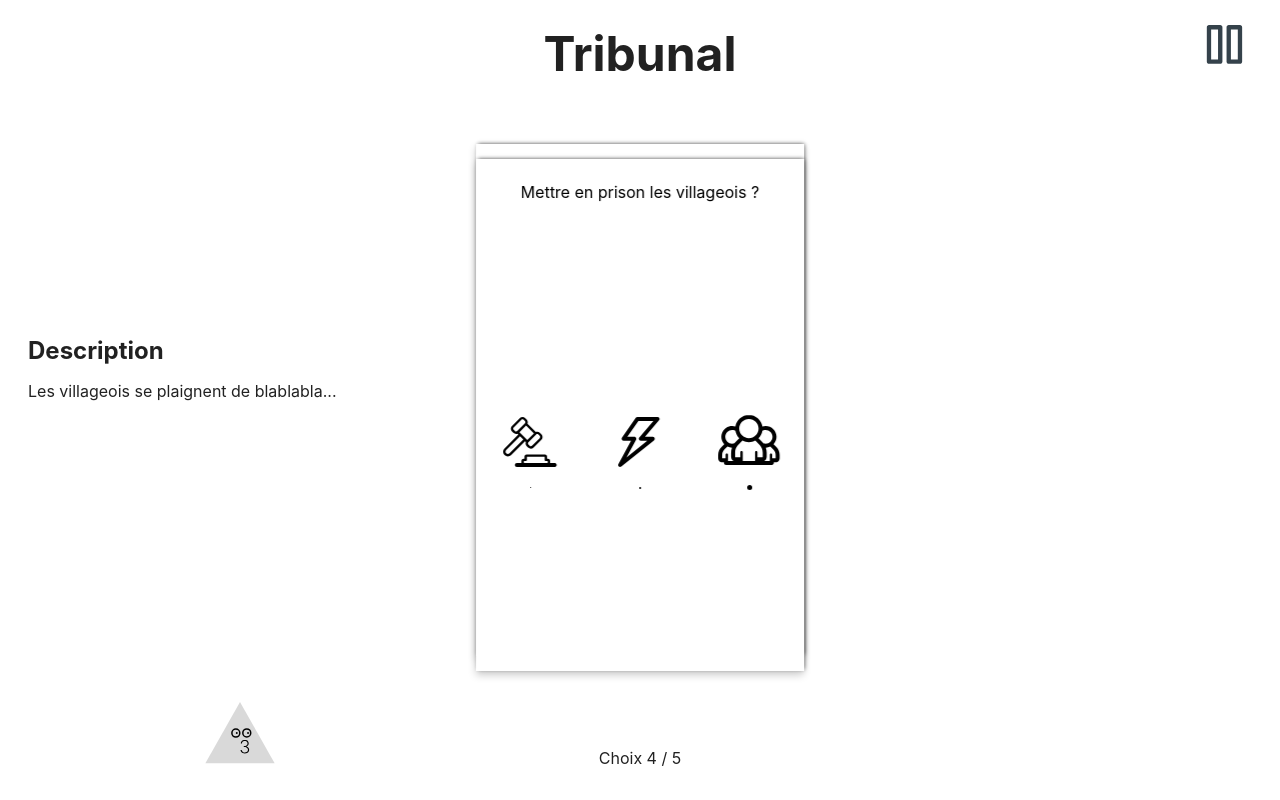
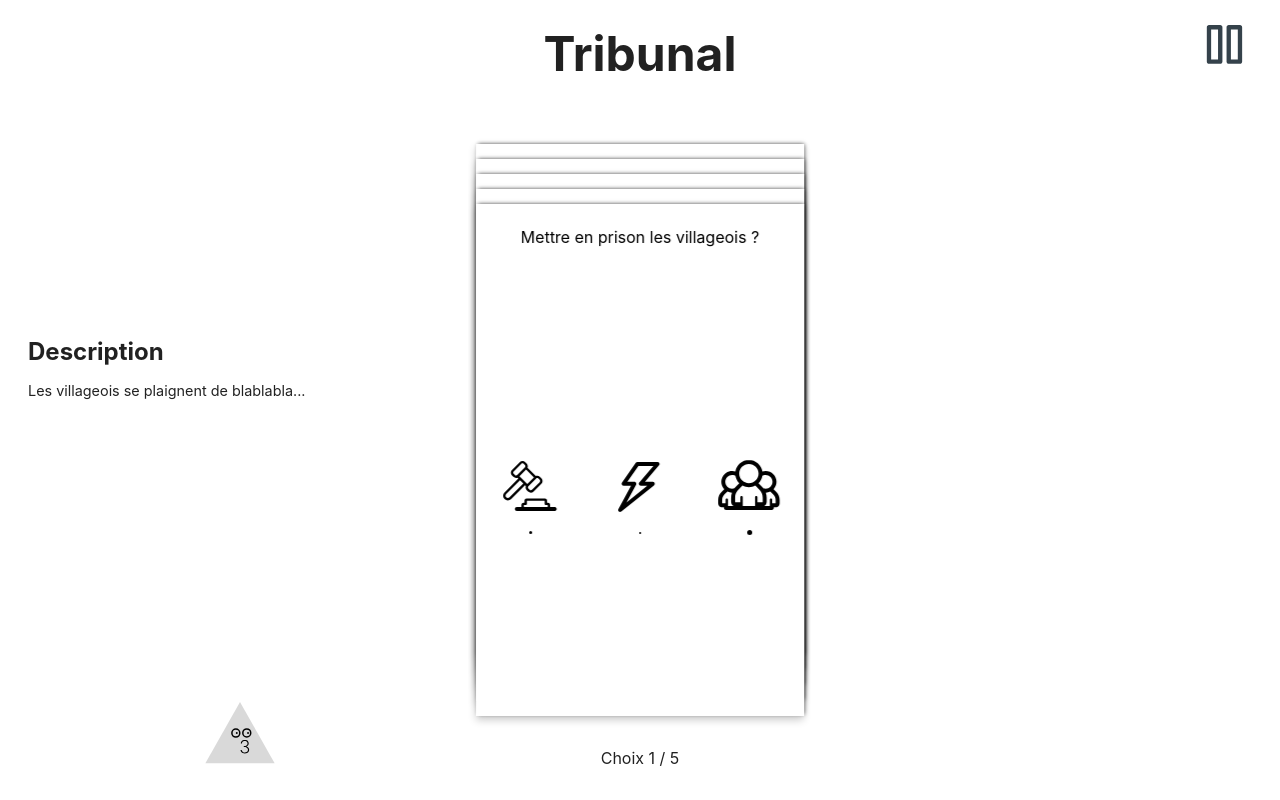
Before and after one commit to emilevl/projint-mini-jeux-durabilia, a Vue app: page / in a window 1280 px wide. Built offline with nearby package versions, Linux system fonts and the light colour scheme.

Commit message:
fix interface and add some cards

```diff
--- a/src/assets/dataCards.json
+++ b/src/assets/dataCards.json
@@ -30,7 +30,7 @@
                 {
                     "name": "Oui, que justice soit faite",
                     "impact": [
-                        {"ressource": "peaceJustice", "level": 10},
+                        {"ressource": "peaceJustice", "level": 30},
                         {"ressource": "energy", "level": -20},
                         {"ressource": "communities", "level": -50}
                     ]
@@ -39,7 +39,73 @@
                     "name": "Non, nous avons besoin d'eux",
                     "impact": [
                         {"ressource": "education", "level": -20},
+                        {"ressource": "energy", "level": 20},
+                        {"ressource": "peaceJustice", "level": -50}
+                    ]
+                }
+            ]
+        },
+        {
+            "id": 3,
+            "title": "Détruire villageois",
+            "question": "Détruire les villageois ?",
+            "context": "Les villageois se plaignent de blablabla...",
+            "responses": [
+                {
+                    "name": "Oui, je veux",
+                    "impact": [
+                        {"ressource": "lifeAquatic", "level": -10},
+                        {"ressource": "energy", "level": 20}
+                    ]
+                },
+                {
+                    "name": "Non t'es ouf",
+                    "impact": [
+                        {"ressource": "lifeAquatic", "level": 20}
+                    ]
+                }
+            ]
+        },
+        {
+            "id": 4,
+            "title": "Installer un barrage",
+            "question": "Proposer la construction d'un barrage ?",
+            "context": "Les villageois se plaignent de blablabla...",
+            "responses": [
+                {
+                    "name": "Oui, je veux",
+                    "impact": [
+                        {"ressource": "lifeAquatic", "level": -10},
+                        {"ressource": "energy", "level": 20}
+                    ]
+                },
+                {
+                    "name": "Non t'es ouf",
+                    "impact": [
+                        {"ressource": "lifeAquatic", "level": 20}
+                    ]
+                }
+            ]
+        },
+        {
+            "id": 5,
+            "title": "Emprisonner villageois",
+            "question": "Mettre en prison les villageois ?",
+            "context": "Les villageois se plaignent de blablabla...",
+            "responses": [
+                {
+                    "name": "Oui, que justice soit faite",
+                    "impact": [
+                        {"ressource": "peaceJustice", "level": 30},
                         {"ressource": "energy", "level": -20},
+                        {"ressource": "communities", "level": -50}
+                    ]
+                },
+                {
+                    "name": "Non, nous avons besoin d'eux",
+                    "impact": [
+                        {"ressource": "education", "level": -20},
+                        {"ressource": "energy", "level": 20},
                         {"ressource": "peaceJustice", "level": -50}
                     ]
                 }
--- a/src/interfaces/TheCardInterface.vue
+++ b/src/interfaces/TheCardInterface.vue
@@ -170,6 +170,7 @@ function infoPlayer() {
     flex-direction: column;
     justify-content: center;
     margin-left: 20px;
+    max-width: 500px;
   }
 
   #description-current-card h1 {
@@ -178,7 +179,7 @@ function infoPlayer() {
   }
 
   #description-current-card p {
-      font-size: 1rem;
+      font-size: 0.9em;
       margin: 10px 0 0;
   }
 
```
